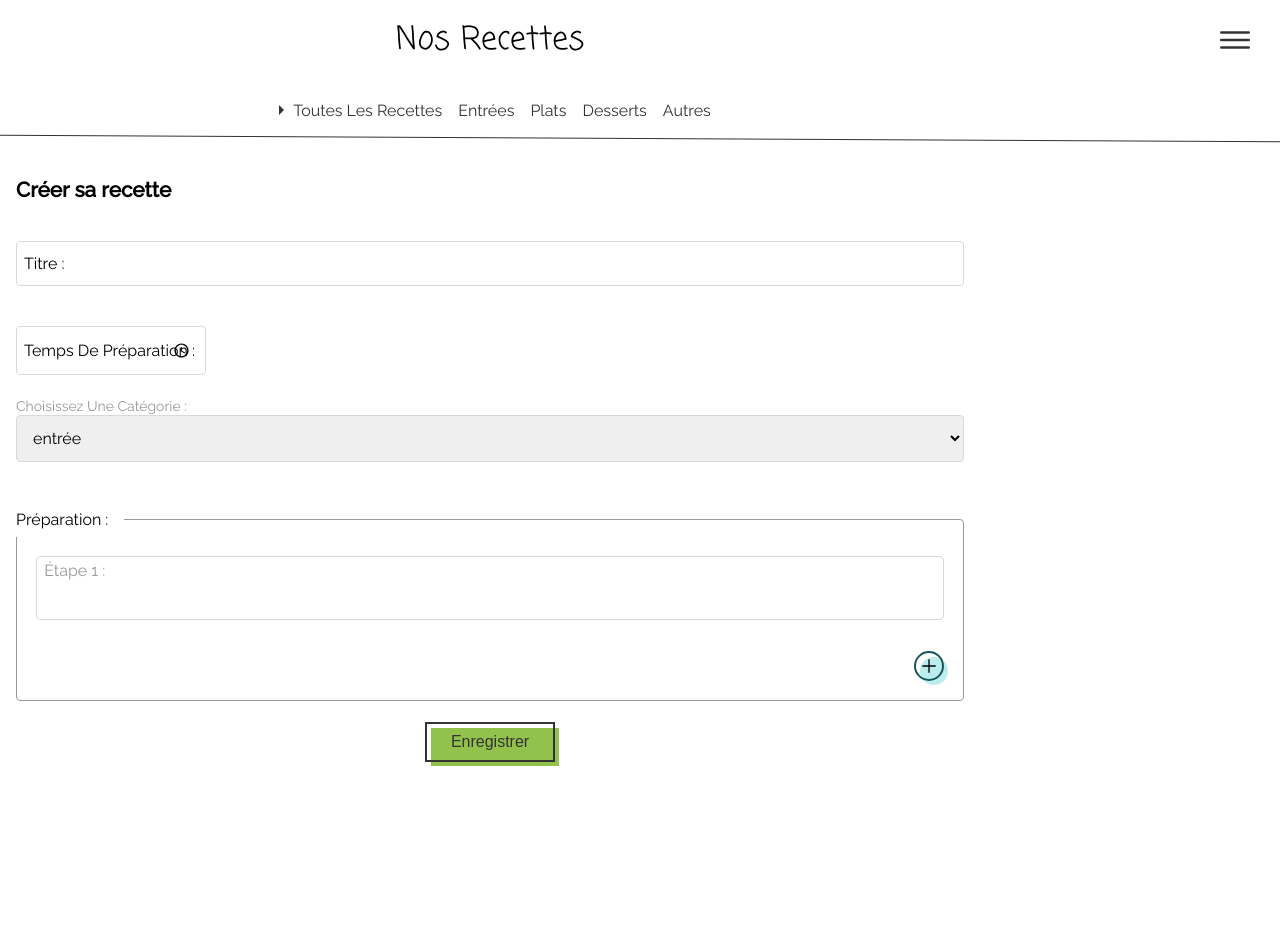
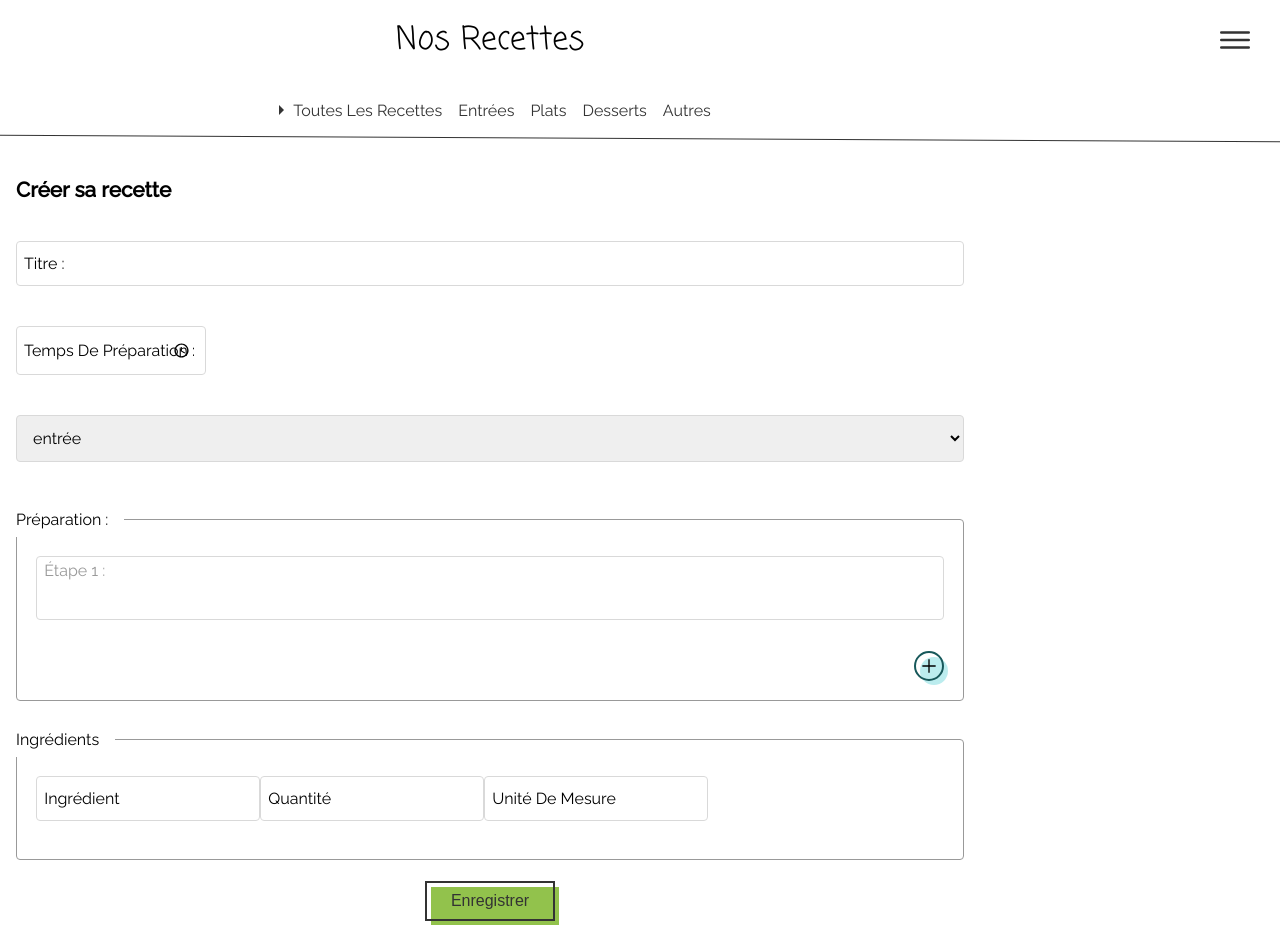
Before and after one commit to Sunpadow54/Nos-Recettes, a React (Create React App) app in the folder nos-recettes-front/: page /create in a window 1280 px wide. Before the commit the page ends 800 px from the top, so only its background shows below. Built offline with nearby package versions, Linux system fonts and the light colour scheme.

Commit message:
refactor (create recipe) : change form & inputs logic

```diff
--- /dev/null
+++ b/nos-recettes-front/src/components/FormControls/Input.js
@@ -0,0 +1,29 @@
+/* Import Style */
+import "./formControls.scss";
+
+function Inputs(props) {
+	const { label, onChange, options, ...inputProps } = props;
+
+	return (
+		<div className={`input-group input-group--${inputProps.type}`}>
+			<input
+				className="input-group__control"
+				required
+				{...inputProps}
+				onChange={onChange}
+			/>
+			<label className="input-group__label">{label}</label>
+			{options ? (
+				<datalist id={inputProps.list}>
+					{options.map((option, i) => (
+						<option key={i} value={option}>
+							{option}
+						</option>
+					))}
+				</datalist>
+			) : null}
+		</div>
+	);
+}
+
+export default Inputs;
--- /dev/null
+++ b/nos-recettes-front/src/components/FormControls/Select.js
@@ -0,0 +1,24 @@
+/* Import Style */
+import "./formControls.scss";
+
+function Select(props) {
+    const { label, onChange, options, ...inputProps } = props;
+    return (
+        <div className={`input-group input-group--select`}>
+            <select
+                className="input-group__control"
+                required
+                {...inputProps}
+                onChange={onChange}
+            >
+                {options.map((option, id) => (
+                    <option key={id} value={option}>
+                        {option}
+                    </option>
+                ))}
+            </select>
+        </div>
+    )
+}
+
+export default Select
--- /dev/null
+++ b/nos-recettes-front/src/components/FormControls/Textarea.js
@@ -0,0 +1,20 @@
+/* Import Style */
+import "./formControls.scss";
+
+function Textarea(props) {
+    const { label, onChange, ...inputProps } = props;
+    return (
+        <div className={`input-group input-group--textarea`}>
+			<textarea
+                className="input-group__control"
+                {...inputProps}
+                required
+                onChange={onChange}
+            >
+            </textarea>
+			<label className="input-group__label">{label}</label>
+		</div>
+    )
+}
+
+export default Textarea
--- a/nos-recettes-front/src/components/Inputs/Input.js
+++ /dev/null
@@ -1,67 +0,0 @@
-/* Import Style */
-import "./input.scss";
-
-function Input(props) {
-	const { label, onChange, options, ...inputProps } = props;
-	const formControl = () => {
-		if (options) {
-			return "select";
-		}
-		if (inputProps.type === "textarea") {
-			return "textarea";
-		}
-		if (inputProps.type === "time") {
-			return "time";
-		}
-		return "input";
-	};
-	const formType = formControl();
-
-	return (
-		<div className={`input-group input-group--${formType}`}>
-			{(() => {
-				switch (formType) {
-					case "input":
-					case "time":
-						return (
-							<input
-								className="input-group__control"
-								required
-								{...inputProps}
-								onChange={onChange}
-							/>
-						);
-					case "select":
-						return (
-							<select
-								className="input-group__control"
-								required
-								{...inputProps}
-								onChange={onChange}
-							>
-								{options.map((option, id) => (
-									<option key={id} value={option}>
-										{option}
-									</option>
-								))}
-							</select>
-						);
-					case "textarea":
-						return (
-							<textarea
-								className="input-group__control"
-								required
-								onChange={onChange}
-							></textarea>
-						);
-					default:
-						return null;
-				}
-			})()}
-
-			<label className="input-group__label">{label}</label>
-		</div>
-	);
-}
-
-export default Input;
--- a/nos-recettes-front/src/pages/Home/CreateRecipe/CreateRecipe.js
+++ b/nos-recettes-front/src/pages/Home/CreateRecipe/CreateRecipe.js
@@ -4,53 +4,86 @@ import "./createRecipe.scss";
 /* Import Icons */
 import { GrAdd } from "react-icons/gr";
 /* Import Components */
-import Input from "../../../components/Inputs/Input";
+import Input from "../../../components/FormControls/Input";
+import Textarea from "../../../components/FormControls/Textarea";
+import Select from "../../../components/FormControls/Select";
 
 function CreateRecipe() {
+	// ------ Variables
 	const [formValues, setFormValues] = useState({
-		title: "",
-		duration: "",
-		preparation: [""],
-		category: "",
+		recipe: {
+			title: "",
+			duration: "",
+			preparation: [""],
+			category: "",
+		},
+		ingredients: [["", "", ""]],
 	});
 
-	const inputs = [
-		{
-			name: "title",
-			type: "text",
-			label: "Titre :",
-		},
-		{
-			name: "duration",
-			type: "time",
-			label: "Temps de préparation :",
-		},
-		{
-			name: "category",
-			options: ["entrée", "plat", "dessert", "autre"],
-			label: "Choisissez une catégorie :",
-		},
+	const [ingredientsFound, setIngredientsFound] = useState([]);
+	const allIngredients = [
+		"lasagne",
+		"tomates",
+		"fromage",
+		"lait",
+		"lentilles",
 	];
 
-	const handleInputChange = (e) => {
-		const { name, value, id } = e.target;
+	const [unitsFound, setUnitsFound] = useState([]);
+	const allUnits = [
+		"mg",
+		"g",
+		"kg",
+		"ml",
+		"cl",
+		"l",
+		"tasse",
+		"pincée",
+		"cuillère à café",
+		"cuillère à soupe",
+		"noix",
+		"noisette",
+	];
 
-		if (name === "preparation") {
-			const newData = { ...formValues };
-			newData.preparation[id] = value;
-			setFormValues({ ...newData });
-		} else {
-			setFormValues({
-				...formValues,
-				[name]: value,
-			});
+	// ------ Handle Functions
+
+	const handleAutoComplete = (e, arrayToSearch, set) => {
+		const { value } = e.target;
+		if (value !== "") {
+			const result = arrayToSearch.filter((element) =>
+				element.startsWith(value)
+			);
+			set(result);
 		}
 	};
 
-	const handleAddStep = (e) => {
-		e.preventDefault();
+	const handleInputChange = (e) => {
 		const newData = { ...formValues };
-		newData.preparation.push("");
+		const name = e.target.name.split("-")[0];
+		const index = e.target.name.split("-")[1]; // which array element is targeted
+		const value = e.target.value;
+		// populate newData
+		if (name === "preparation") {
+			newData.recipe.preparation[index] = value;
+		} else if (name === "ingredients") {
+			const index2 = e.target.name.split("-")[2];
+			newData.ingredients[index][index2] = value;
+		} else {
+			newData.recipe[name] = value;
+		}
+		// set values
+		setFormValues({ ...newData });
+	};
+
+	const handleAddInput = (e, type) => {
+		e.preventDefault(); // stop refreshing page
+		const newData = { ...formValues };
+		if (type === "step") {
+			newData.recipe.preparation.push("");
+		}
+		if (type === "ingredient") {
+			newData.ingredients.push(["", "", ""]);
+		}
 		setFormValues({ ...newData });
 	};
 
@@ -61,40 +94,103 @@ function CreateRecipe() {
 
 	return (
 		<form
+			autoComplete="off"
 			id="create"
 			className="create-recipe-form form"
 			onSubmit={handleSubmit}
 		>
-			{inputs.map((input, id) => (
-				<Input
-					key={id}
-					{...input}
-					value={formValues[input.name]}
-					onChange={handleInputChange}
-				/>
-			))}
+			<Input
+				type="text"
+				name="title"
+				label="Titre :"
+				value={formValues.recipe.title}
+				onChange={handleInputChange}
+			/>
+
+			<Input
+				type="time"
+				name="duration"
+				label="Temps de préparation :"
+				value={formValues.recipe.duration}
+				onChange={handleInputChange}
+			/>
+
+			<Select
+				name="category"
+				label="Choisissez une catégorie :"
+				value={formValues.recipe.category}
+				onChange={handleInputChange}
+				options={["entrée", "plat", "dessert", "autre"]}
+			/>
 
 			<fieldset className="form-group">
 				<legend className="form-group__legend"> Préparation : </legend>
-
-				{formValues.preparation.map((step, i) => (
-					<Input
+				{formValues.recipe.preparation.map((step, i) => (
+					<Textarea
 						key={i}
+						type="textarea"
+						name={`preparation-${i}`}
+						label={`étape ${i + 1} :`}
+						value={step}
 						onChange={handleInputChange}
-						value={step}
-						id={i}
-						label={`étape ${i + 1} :`}
-						type="textarea"
-						name="preparation"
 					/>
 				))}
-
-				<button className="form-group__btn" onClick={handleAddStep}>
+				<button
+					className="form-group__btn"
+					onClick={(event) => handleAddInput(event, "step")}
+				>
 					<GrAdd />
 					<span className="form-group__btn--label">
 						Ajouter une étape
 					</span>
 				</button>
+			</fieldset>
+
+			<fieldset className="form-group">
+				<legend className="form-group__legend">Ingrédients</legend>
+				{formValues.ingredients.map((ingredient, i) => (
+					<div key={i} className="form-group__row">
+						<Input
+							type="text"
+							name={`ingredients-${i}-0`}
+							label="ingrédient"
+							value={formValues.ingredients[i][0]}
+							onChange={handleInputChange}
+							onKeyUp={(event) =>
+								handleAutoComplete(
+									event,
+									allIngredients,
+									setIngredientsFound
+								)
+							}
+							options={ingredientsFound}
+							list="ingredients"
+						/>
+						<Input
+							type="number"
+							name={`ingredients-${i}-1`}
+							label="quantité"
+							value={formValues.ingredients[i][1]}
+							onChange={handleInputChange}
+						/>
+						<Input
+							type="text"
+							name={`ingredients-${i}-2`}
+							label=" unité de mesure"
+							value={formValues.ingredients[i][2]}
+							onChange={handleInputChange}
+							onKeyUp={(event) =>
+								handleAutoComplete(
+									event,
+									allUnits,
+									setUnitsFound
+								)
+							}
+							options={unitsFound}
+							list="units"
+						/>
+					</div>
+				))}
 			</fieldset>
 
 			<button form="create" type="submit" className="form__submit-btn">
--- a/nos-recettes-front/src/pages/Home/CreateRecipe/createRecipe.scss
+++ b/nos-recettes-front/src/pages/Home/CreateRecipe/createRecipe.scss
@@ -21,6 +21,9 @@
 			margin-left: calc(-1.2rem - 1px);
 			text-transform: capitalize;
 		}
+        &__row {
+            @include m.flex(v.$default);
+        }
 		&__btn {
 			@include m.brand-btn(30px, 30px, v.$color-blue);
 			align-self: flex-end;
```
Also changed, not shown: nos-recettes-front/src/components/FormControls/formControls.scss (renamed from nos-recettes-front/src/components/Inputs/input.scss).
